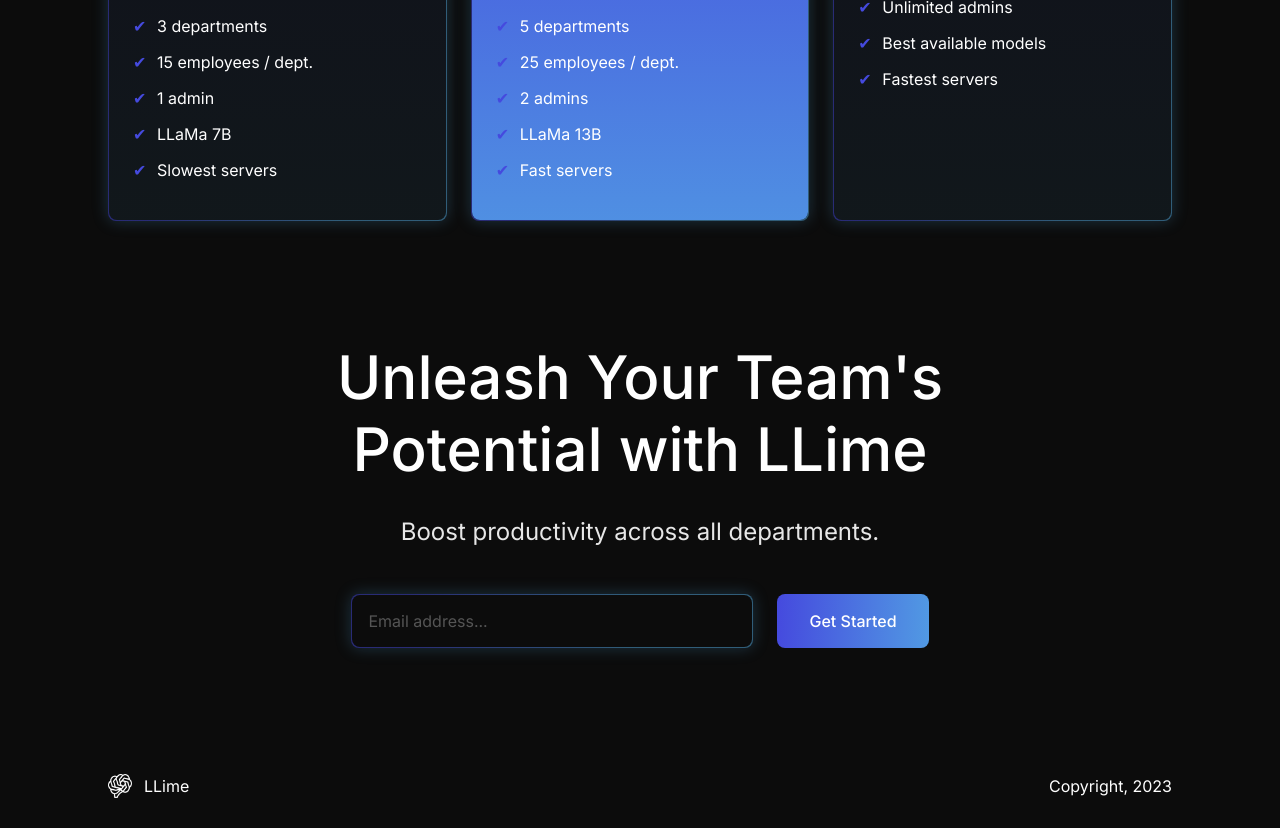
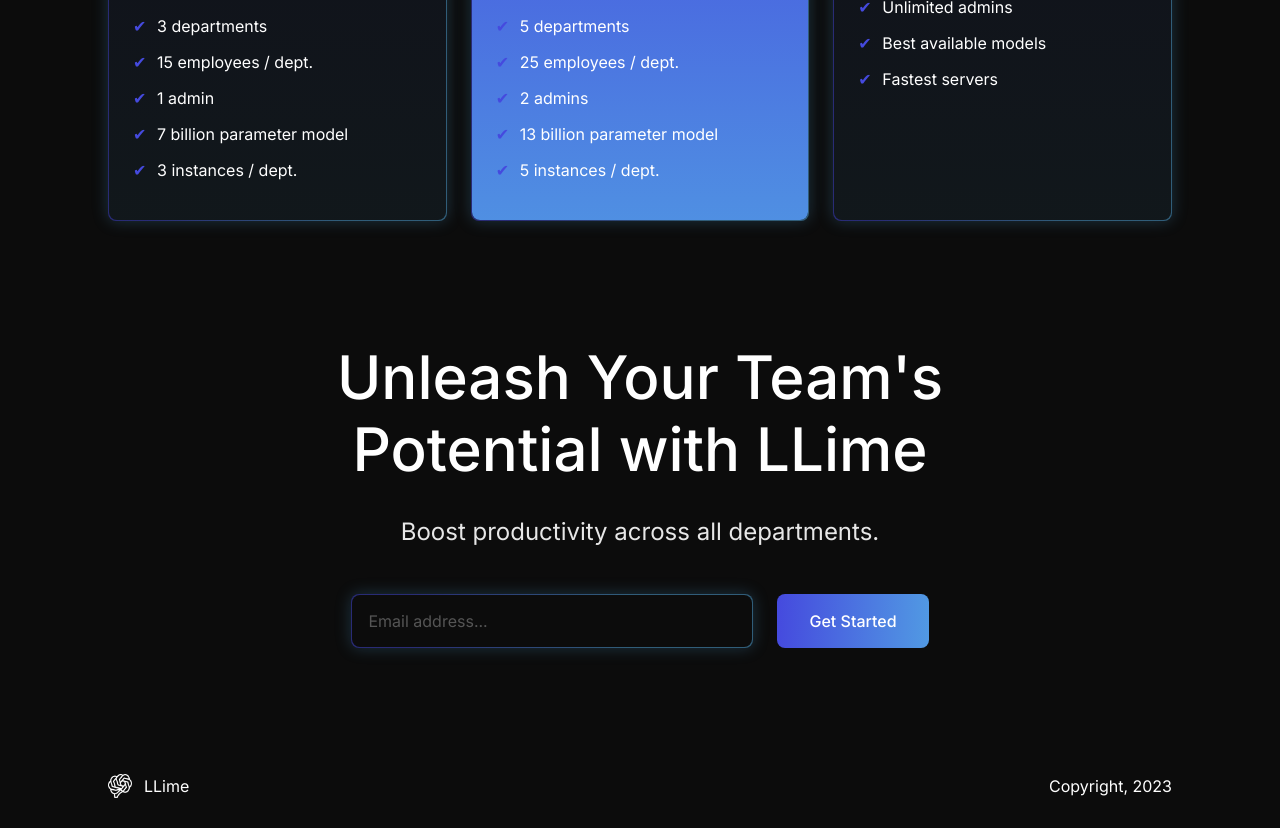
Before and after one commit to rootint/llime-landing, a SvelteKit app: page / in a window 1280 px wide. Shown: the part 4960-5788 px from the top of the page. Built offline with nearby package versions, Linux system fonts and the light colour scheme.

Commit message:
changes to pricing

```diff
--- a/src/components/Pricing.svelte
+++ b/src/components/Pricing.svelte
@@ -27,8 +27,8 @@
 					<li>3 departments</li>
 					<li>15 employees / dept.</li>
 					<li>1 admin</li>
-					<li>LLaMa 7B</li>
-					<li>Slowest servers</li>
+					<li>7 billion parameter model</li>
+					<li>3 instances / dept.</li>
 				</ul>
 			</div>
 		</div>
@@ -55,8 +55,8 @@
 					<li>5 departments</li>
 					<li>25 employees / dept.</li>
 					<li>2 admins</li>
-					<li>LLaMa 13B</li>
-					<li>Fast servers</li>
+					<li>13 billion parameter model</li>
+					<li>5 instances / dept.</li>
 				</ul>
 			</div>
 		</div>
```
